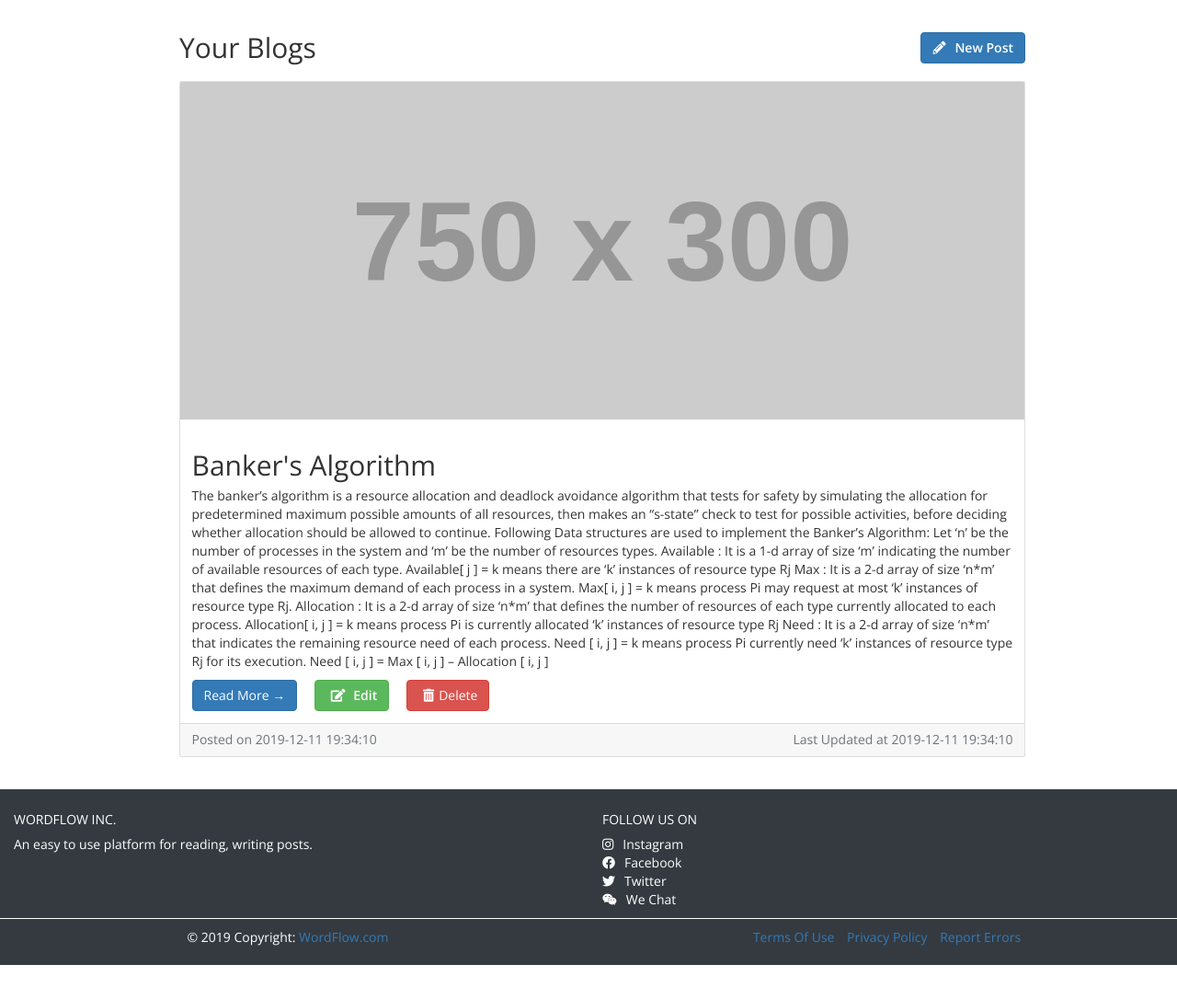
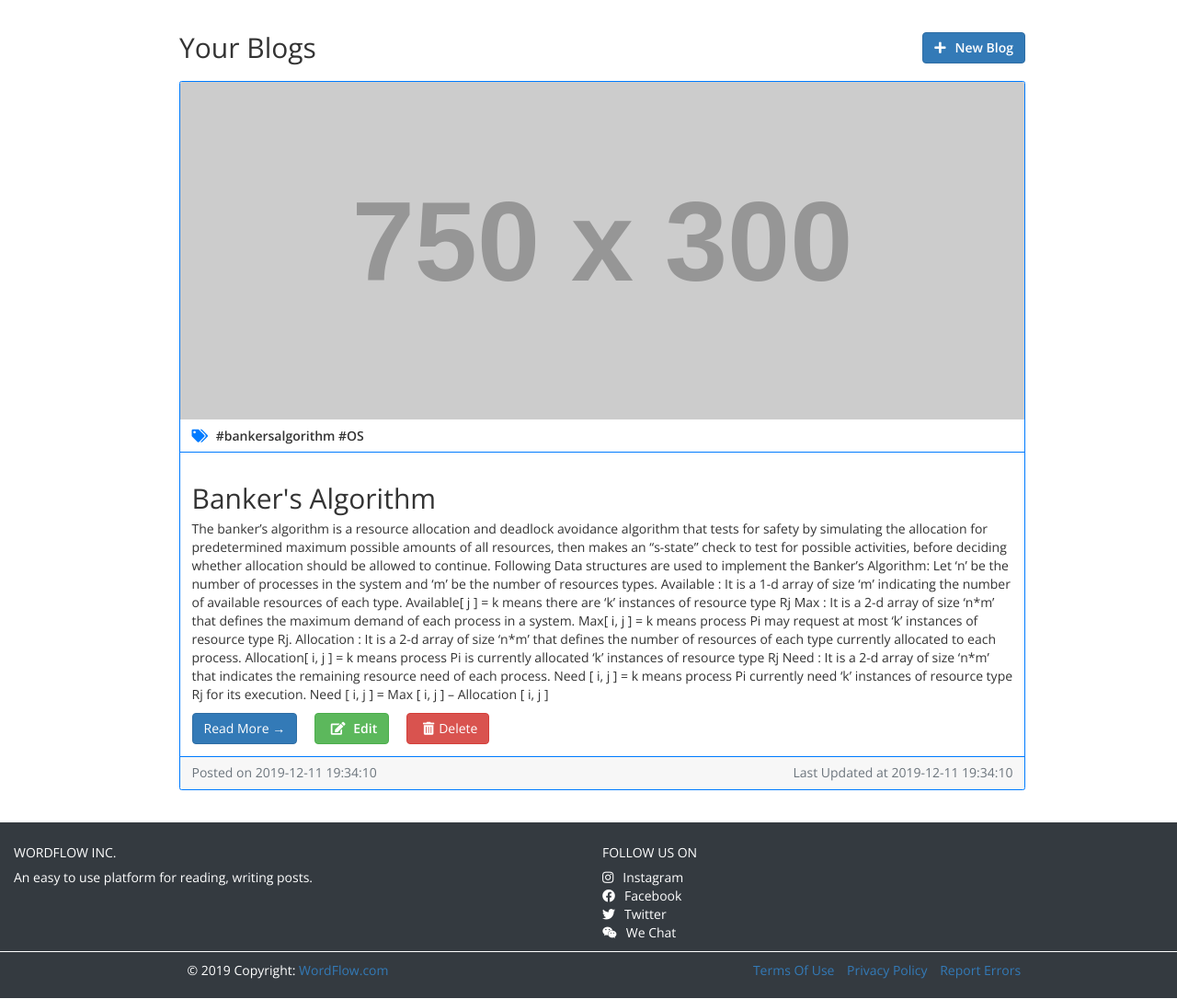
Before and after one commit to girishgr8/WordFlow, a Flask app: a page that uses templates/post.html in a window 1280 px wide. Shown: the part 110-1196 px from the top of the page at 92% size. Before the commit the page ends 1159 px from the top, so only its background shows below. Run offline with Flask 2, Linux system fonts and the light colour scheme; a user stored in the database is signed in; data comes from the database, SQL or seed files in the repository; both versions use the stored data as it was after the commit; grey boxes labelled with a size stand in for pictures from a placeholder-image service; parts of the project's set-up code (start-up, migrations or seed data) failed here and were passed over; some libraries are stand-ins or nearby versions; some web fonts are replaced.

Commit message:
Minor changes pushed

```diff
--- a/app.py
+++ b/app.py
@@ -201,7 +201,7 @@ def about():
 
 	elif request.method == 'GET':
 		if 'logged_in' in session:
-			return render_template("about.html", username=session['username'], logged_in=True, rel_date=params["rel_date"])
+			return render_template("about.html", username=session['username'], logged_in=True, rel_date=params["RELEASE_DATE"])
 		else:
 			return render_template("about.html", logged_in=False, rel_date=params["RELEASE_DATE"])
 
--- a/templates/about.html
+++ b/templates/about.html
@@ -18,9 +18,9 @@
 
           <div class="social">
             <a href="https://www.facebook.com"><i class="fab fa-facebook" aria-hidden="true"></i></a>
-            <a href="#"><i class="fab fa-twitter" aria-hidden="true"></i></a>
-            <a href="#"><i class="fab fa-google-plus" aria-hidden="true"></i></a>
-            <a href="#"><i class="fab fa-linkedin" aria-hidden="true"></i></a>
+            <a href="https://www.twitter.com"><i class="fab fa-twitter" aria-hidden="true"></i></a>
+            <a href="https://support.google.com/"><i class="fab fa-google-plus" aria-hidden="true"></i></a>
+            <a href="https://www.linkedin.com"><i class="fab fa-linkedin" aria-hidden="true"></i></a>
           </div>
         </div>
       </div>
--- a/templates/dashboard.html
+++ b/templates/dashboard.html
@@ -16,7 +16,7 @@
     			</div>
 		    </div>
         {% for post in posts %}
-        <div class="card mb-5 border-primary" id="{{post.pid}}" >
+        <div class="card mb-5 border-primary">
             <img class="card-img-top" src="http://placehold.it/750x300" alt="By - {{post.author}}">
             <div class="card-header bg-transparent border-primary">
               <p class="card-text mb-0 text-default"><b><i class="fas fa-tags text-primary mr-2"></i> {{post.tags}}</b></p>
@@ -50,14 +50,14 @@
         </div>
 		{% endfor %}
         <!-- Pagination -->
-        <ul class="pagination justify-content-center mb-4">
+        <!-- <ul class="pagination justify-content-center mb-4">
           <li class="page-item disabled">
             <a class="page-link" href="#">&larr; Older</a>
           </li>
           <li class="page-item">
             <a class="page-link" href="#">Newer &rarr;</a>
           </li>
-        </ul>
+        </ul> -->
 
       </div>
 
--- a/templates/edit.html
+++ b/templates/edit.html
@@ -12,7 +12,7 @@
 		{% from "formhelpers.html" import render_field %}
 	<div class="wrapper">
 	<form class="form-horizontal" role="form" method="POST"  enctype="multipart/form-data">
-		<h2>CREATE POST</h2>
+		<h2>Edit Post</h2>
 		<div class="form-group">
 			<div class="col-sm-10">
 		    	{{ render_field(form.title, class_='form-control', value=post.title) }}
--- a/templates/post.html
+++ b/templates/post.html
@@ -18,7 +18,7 @@
         	        <h2 class="my-4">Your Blogs</h2>
     	        </div>
     			<div class="col-md-4">
-    				<a href="/{{username}}/new/" class="btn btn-primary py-auto mt-4 pull-right"><span class="pr-3"><i class="fas fa-pencil-alt"></i></span><b>New Post</b></a>
+    				<a href="/{{username}}/new/" class="btn btn-primary py-auto mt-4 pull-right"><span class="pr-3"><i class="fas fa-plus"></i></span><b>New Blog</b></a>
     			</div>
     		</div>
             {% endif %}
@@ -35,9 +35,12 @@
                 </div>
             {% endif %}
             {% for p in post %}
-                <div class="card mb-4">
+                <div class="card mb-4 border-primary">
                     <img class="card-img-top" src="http://placehold.it/750x300" alt="Card image cap">
-                    <div class="card-body">
+                    <div class="card-header bg-transparent border-primary">
+                        <p class="card-text mb-0 text-default"><b><i class="fas fa-tags text-primary mr-2"></i> {{p.tags}}</b></p>
+                    </div>
+                    <div class="card-body border-primary">
                         <h2 class="card-title">{{p.title}}</h2>
                         <p class="card-text">{{p.content}}</p>
                         <a href="/{{username}}/view/{{p.pid}}" class="btn btn-primary">Read More &rarr;</a>
@@ -45,7 +48,7 @@
                         <a href="/delete/{{p.pid}}" class="btn btn-danger"><span class="px-2"><i class="fas fa-trash-alt"></i></span>Delete</a>
                     </div>
 
-                    <div class="card-footer text-muted">
+                    <div class="card-footer text-muted border-primary">
                         <div class="row">
                             <div class="col-md-6">
                                 Posted on {{p.created_on}}
@@ -58,9 +61,12 @@
                 </div>
             {% endfor %}
             {% else %}
-                <div class="card mb-4">
+                <div class="card mb-4 border-primary">
                     <img class="card-img-top" src="http://placehold.it/750x300" alt="Card image cap">
-                    <div class="card-body">
+                    <div class="card-header bg-transparent border-primary">
+                        <p class="card-text mb-0 text-default"><b><i class="fas fa-tags text-primary mr-2"></i> {{post.tags}}</b></p>
+                    </div>
+                    <div class="card-body border-primary">
                         <h2 class="card-title">{{post.title}}</h2>
                         <p class="card-text">{{post.content}}</p>
                         <div class="row">
@@ -70,7 +76,7 @@
                             </div>
                         </div>
                     </div>
-                    <div class="card-footer text-muted">
+                    <div class="card-footer text-muted border-primary">
                         <div class="row">
                             <div class="col-md-6">
                                 Posted on {{post.created_on}}
--- a/templates/write.html
+++ b/templates/write.html
@@ -9,7 +9,7 @@
 		{% from "formhelpers.html" import render_field %}
 	</div>
 	<form class="form-horizontal" role="form" method="POST"  enctype="multipart/form-data">
-		<h2>CREATE POST</h2>
+		<h2>Create Blog</h2>
 		<div class="form-group">
 			<div class="col-sm-10">
 		    	{{render_field(form.title, class_='form-control', placeholder='Title')}}
```
Also changed, not shown: README.md, db.sqlite, static/images/demos/1.PNG (added), static/images/demos/2.PNG (added), static/images/demos/3.PNG (added), static/images/demos/4.PNG (added), static/images/demos/5.PNG (added), static/images/demos/6.PNG (added), static/images/demos/7.PNG (added), static/images/logo.png.
